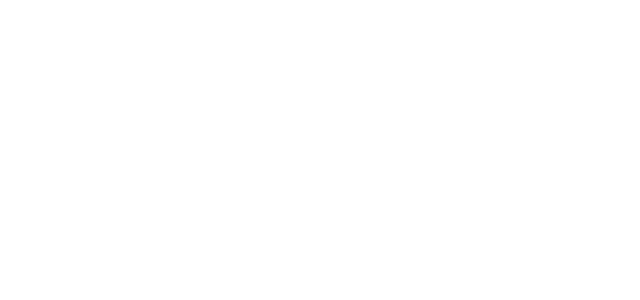
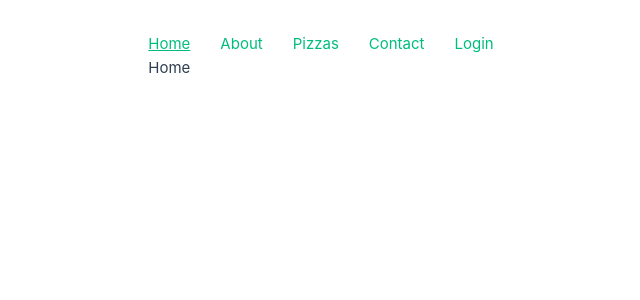
Before and after one commit to dieetcola/vue-pizza, a Vue app: page / in a window 1280 px wide. Shown: the top 300 px of the page, without its empty margins (319-959 px from the left). Built offline with nearby package versions, Linux system fonts and the light colour scheme.

Commit message:
implemented Navar component

```diff
--- a/src/App.vue
+++ b/src/App.vue
@@ -1,3 +1,9 @@
-<script setup lang="ts"></script>
+<script setup lang="ts">
+import { RouterView } from "vue-router";
+import NavBar from "./components/NavBar.vue";
+</script>
 
-<template></template>
+<template>
+  <NavBar />
+  <RouterView />
+</template>
--- /dev/null
+++ b/src/components/NavBar.vue
@@ -0,0 +1,23 @@
+<script setup></script>
+
+<template>
+  <nav>
+    <router-link :to="{ name: 'home' }">Home</router-link>
+    <router-link :to="{ name: 'about' }">About</router-link>
+    <router-link :to="{ name: 'pizzas' }">Pizzas</router-link>
+    <router-link :to="{ name: 'contact' }">Contact</router-link>
+    <router-link :to="{ name: 'login' }">Login</router-link>
+  </nav>
+</template>
+
+<style scoped>
+nav {
+  display: flex;
+  gap: 30px;
+  justify-content: center;
+}
+.router-link-active,
+.router-link-exact-active {
+  text-decoration: underline;
+}
+</style>
```
